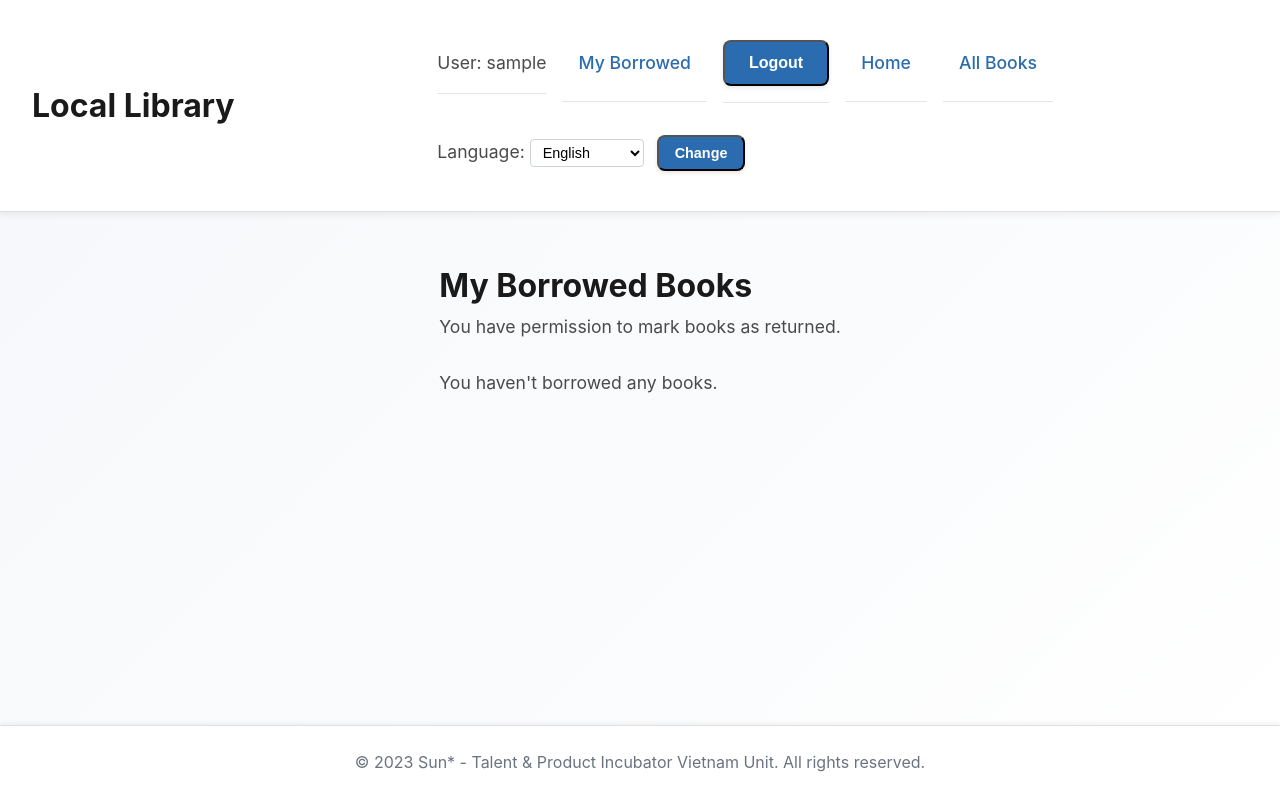
After one commit to nhilt-0687/locallibrary, a Django app: page /en/catalog/mybooks/ in a window 1280 px wide. The commit adds this page. Run offline with Django 5.2, Linux system fonts and the light colour scheme; the visitor is signed in with stand-in values (Sample User, id 1); data that the repository does not hold is empty.

Commit message:
Django Tutorial Part 8: User authentication and permissions (#15)

```diff
--- a/catalog/static/css/styles.css
+++ b/catalog/static/css/styles.css
@@ -15,41 +15,87 @@ body {
   flex-direction: column;
 }
 
-/* Header */
+/* Header cải tiến */
 header {
+  display: flex;
+  justify-content: space-between;
+  align-items: center;
+  padding: 1.5rem 2rem;
   background-color: #ffffff;
-    padding: 2rem 2rem;
-    box-shadow: 0 4px 6px rgba(0, 0, 0, 0.1);
   border-bottom: 1px solid #e0e0e0;
+  box-shadow: 0 4px 6px rgba(0, 0, 0, 0.05);
+  flex-wrap: wrap;
+}
+
+.header-left {
+  flex: 1;
+}
+
+.header-right {
+  display: flex;
+  justify-content: flex-end;
+  flex: 2;
 }
 
 header h1 {
   font-size: 2rem;
   font-weight: 700;
   color: #1a1a1a;
-    text-align: center;
-    letter-spacing: 0.5px;
+  margin: 0;
 }
 
-nav {
-    margin-top: 1.5rem;
-    text-align: center;
+/* Nav cải tiến */
+.sidebar-nav {
+  display: flex;
+  align-items: center;
+  gap: 1rem;
+  flex-wrap: wrap;
+  list-style: none;
+  padding: 0;
+  margin: 0;
 }
 
-nav a {
-    color: #4a4a4a;
-    text-decoration: none;
-    font-size: 1.1rem;
-    padding: 0.75rem 1.5rem;
-    border-radius: 8px;
-    transition: all 0.3s ease;
-    margin: 0 0.5rem;
+.sidebar-nav li {
+  display: flex;
+  align-items: center;
 }
 
-nav a:hover {
+.sidebar-nav li form {
+  margin: 0;
+}
+
+.sidebar-nav a {
+  color: #2b6cb0;
+  text-decoration: none;
+  font-weight: 500;
+  padding: 0.5rem 1rem;
+  border-radius: 6px;
+  transition: all 0.3s ease;
+}
+
+.sidebar-nav a:hover {
   background-color: #e0e7ff;
-    color: #2b6cb0;
-    transform: translateY(-2px);
+}
+
+/* Language selector */
+.language-selector {
+  display: flex;
+  align-items: center;
+  gap: 0.5rem;
+}
+
+.language-selector select {
+  padding: 0.25rem 0.5rem;
+  border: 1px solid #ced4da;
+  border-radius: 4px;
+  background-color: white;
+  font-size: 0.9rem;
+}
+
+.language-selector input[type="submit"] {
+  margin-left: 0.5rem;
+  padding: 0.5rem 1rem;
+  font-size: 0.9rem;
 }
 
 /* Main Content */
@@ -75,6 +121,7 @@ main {
   transform: translateY(-5px);
 }
 
+/* Typography */
 h2 {
   color: #1a1a1a;
   font-size: 1.75rem;
@@ -93,6 +140,7 @@ p {
   text-align: left;
 }
 
+/* List */
 ul {
   list-style-type: none;
   padding: 0;
@@ -239,97 +287,28 @@ footer {
 footer p {
   font-size: 0.95rem;
 }
-/* Thêm vào file styles.css */
 
+/* Responsive header */
+@media (max-width: 768px) {
   header {
-    display: flex;
-    justify-content: space-between;
-    align-items: center;
-    padding: 1rem;
-    background-color: #f8f9fa;
-    border-bottom: 1px solid #dee2e6;
-}
-
-header h1 {
-    margin: 0;
-    color: #333;
-}
-
-nav {
-    display: flex;
-    align-items: center;
+    flex-direction: column;
+    align-items: flex-start;
     gap: 1rem;
   }
 
-nav a {
-    text-decoration: none;
-    color: #007bff;
-    font-weight: 500;
-    padding: 0.5rem 1rem;
-    border-radius: 4px;
-    transition: background-color 0.2s;
-}
-
-nav a:hover {
-    background-color: #e9ecef;
+  .sidebar-nav {
+    flex-direction: column;
+    align-items: flex-start;
+    gap: 0.5rem;
   }
 
   .language-selector {
-    display: flex;
-    align-items: center;
-    gap: 0.5rem;
+    flex-direction: column;
+    align-items: flex-start;
   }
 
-.language-selector label {
-    font-weight: 500;
-    color: #495057;
-}
-
-.language-selector select {
-    padding: 0.25rem 0.5rem;
-    border: 1px solid #ced4da;
-    border-radius: 4px;
-    background-color: white;
-    font-size: 0.9rem;
-    cursor: pointer;
-}
-
-.language-selector select:focus {
-    outline: none;
-    border-color: #007bff;
-    box-shadow: 0 0 0 0.2rem rgba(0, 123, 255, 0.25);
-}
-/* Responsive Design */
-@media (max-width: 600px) {
-    header {
-        padding: 1.5rem 1rem;
-    }
-
-    header h1 {
-        font-size: 1.5rem;
-    }
-
-    nav a {
-        font-size: 1rem;
-        padding: 0.5rem 1rem;
-        margin: 0 0.25rem;
-    }
-
-    main {
-        margin: 1.5rem;
-        padding: 0 0.5rem;
-    }
-
-    h2 {
-        font-size: 1.5rem;
-    }
-
-    .card {
-        padding: 1.5rem;
-    }
-
-    .button {
-        padding: 0.5rem 1rem;
-        font-size: 0.9rem;
+  .language-selector select,
+  .language-selector input[type="submit"] {
+    width: 100%;
   }
 }
--- a/catalog/templates/base_generic.html
+++ b/catalog/templates/base_generic.html
@@ -1,32 +1,39 @@
 {% load static %}
 {% load i18n %}
-
 <!DOCTYPE html>
-<html lang="{% get_current_language as LANGUAGE_CODE %}{{ LANGUAGE_CODE }}">
+<html>
 <head>
-    <meta charset="UTF-8">
-    <meta name="viewport" content="width=device-width, initial-scale=1.0">
-    <title>{% block title %}{% trans "Local Library" %}{% endblock %}</title>
     {% block head %}
-        {% spaceless %}
+        <title>{% trans "Local Library" %}</title>
         <link rel="stylesheet" href="{% static 'css/styles.css' %}">
-        {% endspaceless %}
     {% endblock %}
 </head>
 <body>
     <header>
+        <div class="header-left">
             <h1>{% trans "Local Library" %}</h1>
-        <nav>
-            <a href="{% url 'catalog:index' %}">{% translate "Home" %}</a>
-            <a href="{% url 'catalog:books' %}">{% translate "All Books" %}</a>
-
-            <!-- Dropdown chọn ngôn ngữ -->
-            <div class="language-selector">
-                <form action="{% url 'set_language' %}" method="post" style="display:inline;">
+        </div>
+        <div class="header-right">
+            <ul class="sidebar-nav">
+                {% if user.is_authenticated %}
+                    <li>{% trans "User" %}: {{ user.get_username }}</li>
+                    <li><a href="{% url 'catalog:my_borrowed_books' %}">{% trans "My Borrowed" %}</a></li>
+                    <li>
+                        <form action="{% url 'logout' %}" method="post">
                             {% csrf_token %}
-                    <input name="next" type="hidden" value="{{ request.path }}">
+                            <button type="submit" class="button">{% trans "Logout" %}</button>
+                        </form>
+                    </li>
+                {% else %}
+                    <li><a href="{% url 'login' %}">{% trans "Login" %}</a></li>
+                {% endif %}
+                <li><a href="{% url 'catalog:index' %}">{% trans "Home" %}</a></li>
+                <li><a href="{% url 'catalog:books' %}">{% trans "All Books" %}</a></li>
+                <li class="language-selector">
+                    <form action="{% url 'set_language' %}" method="post">
+                        {% csrf_token %}
                         <label for="language">{% trans "Language" %}:</label>
-                    <select name="language" id="language" onchange="this.form.submit()">
+                        <select name="language" id="language">
                             {% get_current_language as LANGUAGE_CODE %}
                             {% get_available_languages as LANGUAGES %}
                             {% for lang_code, lang_name in LANGUAGES %}
@@ -35,16 +42,18 @@
                                 </option>
                             {% endfor %}
                         </select>
+                        <input type="submit" value="{% trans 'Change' %}" class="button">
                     </form>
+                </li>
+            </ul>
         </div>
-        </nav>
     </header>
     <main>
         {% block content %}
         {% endblock %}
     </main>
     <footer>
-        <p>{% trans "© 2023 Sun* - Talent & Product Incubator Vietnam Unit. All rights reserved." %}</p>
+        {% trans "© 2023 Sun* - Talent & Product Incubator Vietnam Unit. All rights reserved." %}
     </footer>
 </body>
 </html>
--- /dev/null
+++ b/catalog/templates/catalog/my_borrowed_books.html
@@ -0,0 +1,30 @@
+{% extends "base_generic.html" %}
+{% load i18n %}
+{% block content %}
+    <h1>{% trans "My Borrowed Books" %}</h1>
+
+    {% if perms.catalog.can_mark_returned %}
+        <p>{% trans "You have permission to mark books as returned." %}</p>
+    {% endif %}
+
+    {% if borrowed_books %}
+        <ul>
+            {% for book_instance in borrowed_books %}
+                <li>
+                    {{ book_instance.book.title }} ({% trans "Due" %}: {{ book_instance.due_date|default:"None" }})
+                    {% if book_instance.is_overdue %}
+                        <span style="color: red;">{% trans "Overdue" %}</span>
+                    {% endif %}
+                    {% if book_instance.status == LoanStatus.ON_LOAN.value and perms.catalog.can_mark_returned %}
+                        <form action="{% url 'catalog:mark_book_returned' book_instance.id %}" method="post">
+                            {% csrf_token %}
+                            <button type="submit">{% trans "Mark as returned" %}</button>
+                        </form>
+                    {% endif %}
+                </li>
+            {% endfor %}
+        </ul>
+    {% else %}
+        <p>{% trans "You haven't borrowed any books." %}</p>
+    {% endif %}
+{% endblock %}
--- /dev/null
+++ b/catalog/templates/registration/logged_out.html
@@ -0,0 +1,6 @@
+{% extends "base_generic.html" %}
+{% load i18n %}
+{% block content %}
+<p>{% trans "Logged out!" %}</p>
+<p><a href="{% url 'login' %}">{% trans "Click here to log in again." %}</a></p>
+{% endblock %}
--- /dev/null
+++ b/catalog/templates/registration/password_reset_done.html
@@ -0,0 +1,5 @@
+{% extends "base_generic.html" %}
+{% load i18n %}
+{% block content %}
+<p>{% trans "We've emailed you instructions for resetting your password. If you don't receive it within a few minutes, please check your spam folder." %}</p>
+{% endblock %}
--- /dev/null
+++ b/catalog/templates/registration/password_reset_email.html
@@ -0,0 +1,3 @@
+{% load i18n %}
+{% trans "Someone requested a password reset for the email" %} {{ email }}. {% trans "Follow the link below:" %}
+{{ protocol }}://{{ domain }}{% url 'password_reset_confirm' uidb64=uid token=token %}
--- a/catalog/urls.py
+++ b/catalog/urls.py
@@ -7,5 +7,10 @@ urlpatterns = [
     path('', views.index, name='index'),
     path('books/', views.BookListView.as_view(), name='books'),
     path('book/<int:pk>/', views.BookDetailView.as_view(), name='book_detail'),
-    # path('author/<int:pk>/', views.author_detail, name='author_detail'),
+    path('mybooks/', views.my_borrowed_books, name='my_borrowed_books'),
+    path(
+        'bookinstance/<uuid:bookinstance_id>/return/',
+        views.mark_book_returned,
+        name='mark_book_returned'
+    ),
 ]
--- a/catalog/views.py
+++ b/catalog/views.py
@@ -1,7 +1,9 @@
-from django.shortcuts import render, get_object_or_404
+from django.shortcuts import render, get_object_or_404, redirect
 from django.views import generic
 from catalog.models import Book, Author, BookInstance
 from catalog.constants import LoanStatus, DEFAULT_PAGINATION_SIZE
+from django.contrib.auth.mixins import LoginRequiredMixin
+from django.contrib.auth.decorators import login_required, permission_required
 
 
 def index(request):
@@ -9,7 +11,8 @@ def index(request):
     num_books = Book.objects.all().count()
     num_instances = BookInstance.objects.all().count()
     num_instances_available = BookInstance.objects.filter(
-        status__exact=LoanStatus.AVAILABLE.value).count()
+        status__exact=LoanStatus.AVAILABLE.value
+    ).count()
     num_authors = Author.objects.count()
 
     num_visits = request.session.get('num_visits', 0)
@@ -29,9 +32,12 @@ def index(request):
     return render(request, 'index.html', context=context)
 
 
-class BookListView(generic.ListView):
+class BookListView(LoginRequiredMixin, generic.ListView):
     model = Book
     paginate_by = DEFAULT_PAGINATION_SIZE
+    login_url = '/accounts/login/'
+    redirect_field_name = 'redirect_to'
+
 
     def get_context_data(self, **kwargs):
         context = super(BookListView, self).get_context_data(**kwargs)
@@ -41,6 +47,7 @@ class BookListView(generic.ListView):
 
 class BookDetailView(generic.DetailView):
     model = Book
+
 
 def book_detail_view(request, primary_key):
     book = get_object_or_404(Book, pk=primary_key)
@@ -56,3 +63,28 @@ def book_detail_view(request, primary_key):
         'catalog/book_detail.html',
         context=context
     )
+
+
+@login_required
+def my_borrowed_books(request):
+    borrowed_books = BookInstance.objects.filter(
+        borrower=request.user,
+        status=LoanStatus.ON_LOAN.value
+    )
+    context = {
+        'borrowed_books': borrowed_books,
+        'LoanStatus': LoanStatus,
+    }
+    return render(request, 'catalog/my_borrowed_books.html', context=context)
+
+
+@login_required
+@permission_required('catalog.can_mark_returned', raise_exception=True)
+def mark_book_returned(request, bookinstance_id):
+    bookinstance = get_object_or_404(BookInstance, id=bookinstance_id)
+    if request.method == 'POST':
+        bookinstance.status = LoanStatus.AVAILABLE.value
+        bookinstance.borrower = None
+        bookinstance.due_date = None
+        bookinstance.save()
+    return redirect('catalog:my_borrowed_books')
--- a/locallibrary/urls.py
+++ b/locallibrary/urls.py
@@ -10,4 +10,5 @@ urlpatterns = i18n_patterns(
     path('catalog/', include('catalog.urls')),
     path('', RedirectView.as_view(url='catalog/')),
     path('i18n/', include('django.conf.urls.i18n')),
+    path('accounts/', include('django.contrib.auth.urls')),
 ) + static(settings.STATIC_URL, document_root=settings.STATIC_ROOT)
```
Also changed, not shown: catalog/models.py (+15 -0 lines), catalog/templates/registration/login.html (added, +33 -0 lines), catalog/templates/registration/password_reset_confirm.html (added, +27 -0 lines), catalog/templates/registration/password_reset_form.html (added, +20 -0 lines), locallibrary/settings.py (+6 -2 lines), catalog/admin.py (line endings or trailing spaces), catalog/migrations/0002_bookinstance_borrower_alter_bookinstance_status.py (added), catalog/migrations/0003_alter_bookinstance_options.py (added). Lines whose indentation alone changed are shown as unchanged.
